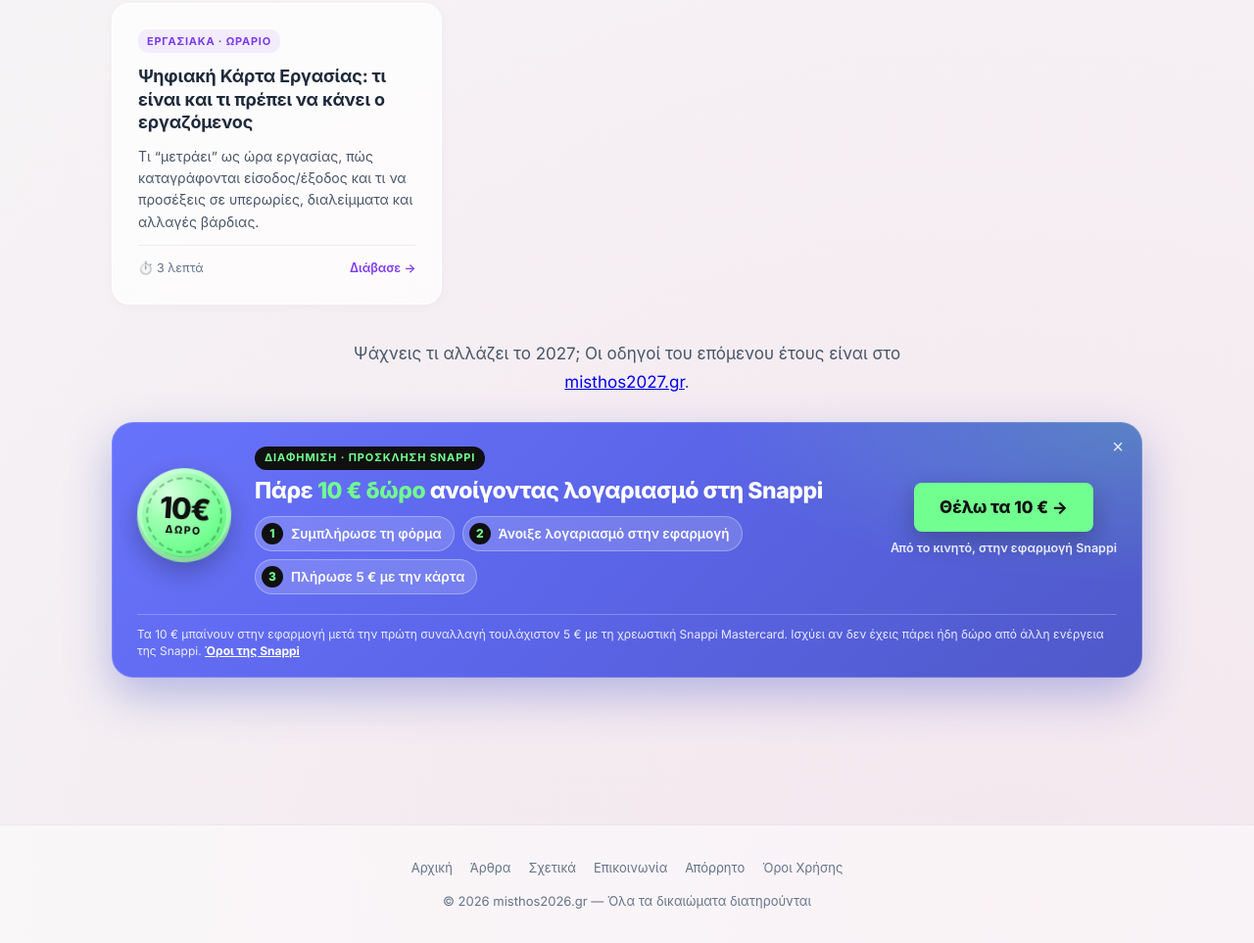
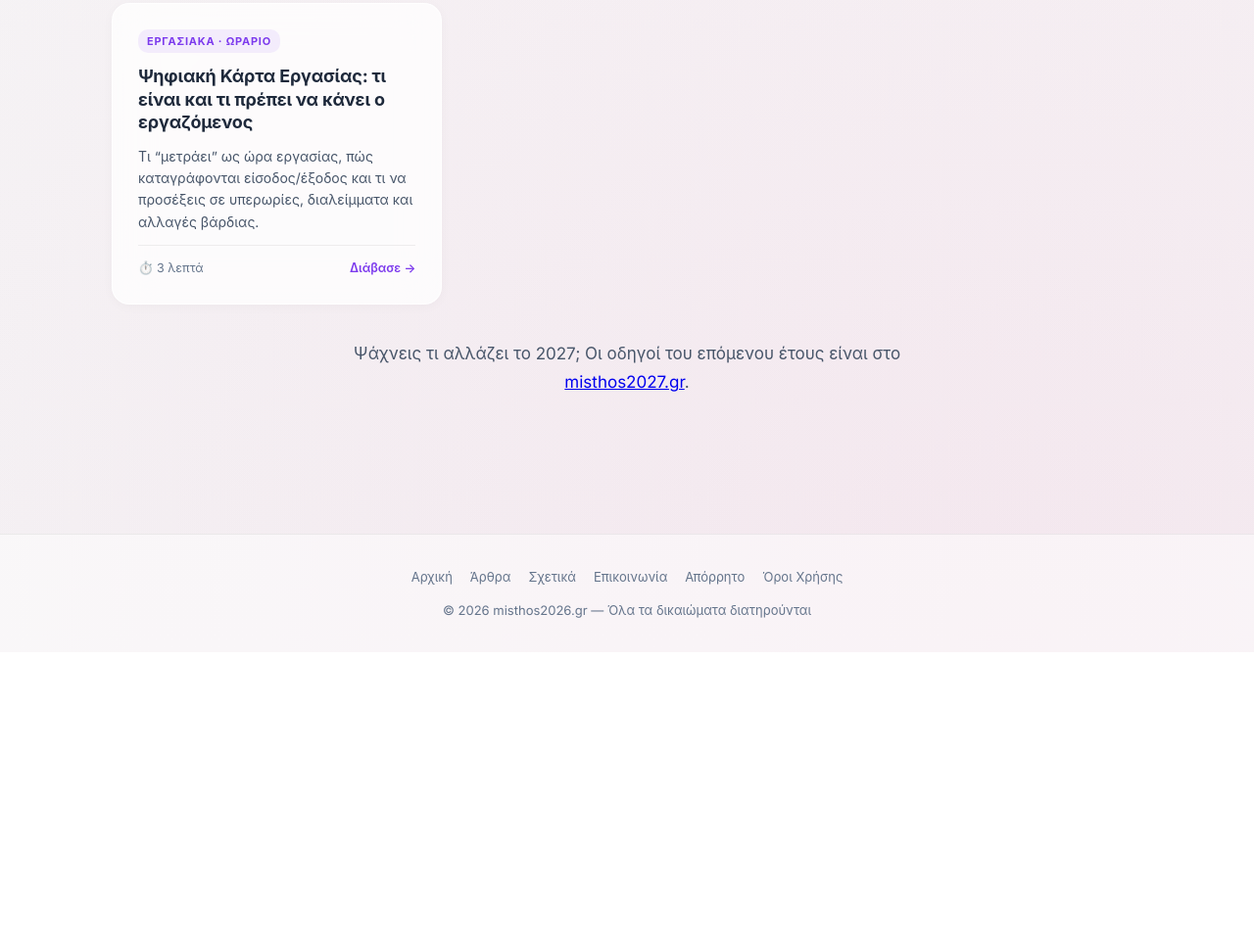
Before and after one commit to billck2/misthos-calc, a plain HTML site: page articles/index.html in a window 1280 px wide. Shown: the part 2286-3249 px from the top of the page at 98% size. After the commit the page ends 2952 px from the top, so only its background shows below. Drawn offline with Linux system fonts and the light colour scheme.

Commit message:
Χωρίς το μπάνερ Snappi: σβήστηκε το site.js και η ενότητα του στην πολιτική απορρήτου
Co-Authored-By: Claude Opus 5.5 <noreply@anthropic.com>

```diff
--- a/articles/index.html
+++ b/articles/index.html
@@ -239,6 +239,5 @@ h1{font-size:clamp(34px,5.5vw,48px);font-weight:800;line-height:1.1;letter-spaci
   <div class="footer-links"><a href="/">Αρχική</a><a href="/articles/">Άρθρα</a><a href="/about.html">Σχετικά</a><a href="/contact.html">Επικοινωνία</a><a href="/privacy-policy.html">Απόρρητο</a><a href="/terms.html">Όροι Χρήσης</a></div>
   © 2026 misthos2026.gr — Όλα τα δικαιώματα διατηρούνται
 </footer>
-<script defer src="/site.js?v=8"></script>
 </body>
 </html>
--- a/site.js
+++ /dev/null
@@ -1,152 +0,0 @@
-/*
- * Μπάνερ πρόσκλησης της Snappi (από 17/11/2026, εντολή ιδιοκτήτη: «να βγει τελείως
- * η διαφήμιση WorkFactor και να μπει για Snappi»). Το ίδιο αρχείο τρέχει στο
- * misthos2026.gr και στο misthos2027.gr.
- *
- * Η προσφορά, όπως τη γράφει η σελίδα της Snappi (ελέγχθηκε 17/11/2026): ο φίλος
- * που μπαίνει με τον σύνδεσμο παίρνει 10 € στην εφαρμογή, αφού συμπληρώσει τη
- * φόρμα, ανοίξει λογαριασμό και κάνει μία συναλλαγή τουλάχιστον 5 € με τη χρεωστική
- * Snappi Mastercard· όχι αν έχει πάρει ήδη δώρο από άλλη ενέργεια της Snappi.
- * Αν αλλάξει η προσφορά, άλλαξε τα κείμενα εδώ και τον αριθμό ?v= σε όλες τις σελίδες.
- *
- * Μία κάρτα μέσα στη σελίδα, για όλους: κάτω από τα αποτελέσματα στους υπολογιστές,
- * πριν από το δεύτερο κεφάλαιο στα άρθρα. Κανένα πλαίσιο πάνω από το περιεχόμενο,
- * καμία μέτρηση, κανένα εξωτερικό αρχείο. Σημειώνεται ως διαφήμιση και ο σύνδεσμος
- * έχει rel="sponsored". Το «×» την κρύβει για 7 ημέρες.
- */
-(function () {
-  var REF = "https://refer.snappibank.com/refer-a-friend-referred-gr?referralCode=beqf42o&refSource=copy";
-  var TERMS = "https://www.snappibank.com/el/refer-a-friend-referred-oroi/";
-  var KEY = "sn-ad-closed";
-  var DAY = 24 * 60 * 60 * 1000;
-
-  try {
-    if (Date.now() - Number(localStorage.getItem(KEY) || 0) < 7 * DAY) return;
-  } catch (e) {}
-
-  /*
-   * «&» = .sn-ad.sn-ad: διπλή κλάση, ώστε οι κανόνες των άρθρων (π.χ. .article-card p,
-   * a με υπογράμμιση) να μην αλλάζουν χρώματα και μεγέθη μέσα στο μπάνερ.
-   * Η διάταξη αλλάζει με το πλάτος του ίδιου του μπάνερ (container query), όχι της οθόνης:
-   * μέσα σε άρθρο είναι στενό ακόμη και σε μεγάλη οθόνη.
-   */
-  var CSS = (
-    "&{position:relative;box-sizing:border-box;display:block;max-width:1160px;margin:26px auto 10px;padding:24px 26px 18px;" +
-    "border-radius:22px;overflow:hidden;color:#fff;font-family:inherit;font-size:15px;line-height:1.45;text-align:left;" +
-    "container-type:inline-size;" +
-    "background:radial-gradient(60% 90% at 100% 0%,rgba(113,255,143,.22) 0%,rgba(113,255,143,0) 70%)," +
-    "linear-gradient(135deg,#6873fc 0%,#5c66ea 45%,#4f59c8 100%);" +
-    "box-shadow:0 18px 46px rgba(79,89,200,.38),inset 0 0 0 1px rgba(255,255,255,.14)}" +
-    "& *{box-sizing:border-box}" +
-    "& p,& ol,& li{margin:0;padding:0;font-family:inherit;line-height:1.4;letter-spacing:normal}" +
-    "& .sn-in{display:flex;flex-wrap:wrap;align-items:center;gap:18px 24px}" +
-    /* Το κέρμα των 10 € */
-    "& .sn-coin{flex:none;position:relative;width:96px;height:96px;border-radius:50%;display:flex;flex-direction:column;" +
-    "align-items:center;justify-content:center;color:#101010;" +
-    "background:radial-gradient(circle at 32% 28%,#d6ffde 0%,#9dffb1 30%,#71ff8f 62%,#3fd862 100%);" +
-    "box-shadow:inset 0 -6px 0 rgba(16,16,16,.12),inset 0 0 0 5px rgba(255,255,255,.35),0 10px 26px rgba(16,16,16,.28);" +
-    "animation:sn-float 3.2s ease-in-out infinite}" +
-    "& .sn-coin:before{content:'';position:absolute;inset:9px;border-radius:50%;border:2px dashed rgba(16,16,16,.28)}" +
-    "& .sn-coin-amt{font-size:30px;font-weight:900;letter-spacing:-.04em;line-height:1}" +
-    "& .sn-coin-lbl{margin-top:3px;font-size:10.5px;font-weight:800;letter-spacing:.14em;line-height:1}" +
-    "@keyframes sn-float{0%,100%{transform:translateY(0) rotate(-4deg)}50%{transform:translateY(-5px) rotate(4deg)}}" +
-    /* Κείμενο */
-    "& .sn-main{flex:1 1 320px;min-width:0}" +
-    "& .sn-tag{display:inline-block;margin:0 0 8px;padding:4px 10px;border-radius:999px;background:#101010;" +
-    "font-size:11px;font-weight:700;letter-spacing:.08em;text-transform:uppercase;color:#71ff8f}" +
-    "& .sn-title{margin:0 0 12px;padding-right:22px;font-size:23px;font-weight:800;letter-spacing:-.02em;line-height:1.2;color:#fff}" +
-    "& .sn-title b{color:#71ff8f;font-weight:800}" +
-    "& .sn-steps{display:flex;flex-wrap:wrap;gap:8px;list-style:none;counter-reset:sn}" +
-    "& .sn-steps li{counter-increment:sn;display:flex;align-items:center;gap:8px;padding:6px 12px 6px 6px;border-radius:999px;" +
-    "background:rgba(255,255,255,.16);border:1px solid rgba(255,255,255,.3);font-size:13.5px;font-weight:600;color:#fff;" +
-    "list-style:none}" +
-    "& .sn-steps li:before{content:counter(sn);flex:none;width:22px;height:22px;border-radius:50%;display:flex;align-items:center;" +
-    "justify-content:center;background:#101010;color:#71ff8f;font-size:12px;font-weight:900}" +
-    /* Κουμπί */
-    "& .sn-side{flex:0 1 auto;text-align:center}" +
-    "& .sn-go{display:inline-block;padding:15px 26px;border-radius:8px;font-size:17px;font-weight:800;line-height:1.2;white-space:nowrap;" +
-    "text-decoration:none!important;border:0!important;color:#101010!important;background:#71ff8f;" +
-    "box-shadow:0 10px 24px rgba(16,16,16,.28);" +
-    "transition:transform .12s ease,background .12s ease;animation:sn-nudge 1.2s ease-in-out 1.5s 2}" +
-    "& .sn-go:hover{background:#8dffa5;transform:translateY(-1px)}" +
-    "& .sn-go:focus-visible{outline:0;box-shadow:0 0 0 3px rgba(113,255,143,.45),0 10px 24px rgba(16,16,16,.28)}" +
-    "@keyframes sn-nudge{0%,100%{transform:scale(1)}50%{transform:scale(1.05)}}" +
-    "& .sn-sub{display:block;margin-top:8px;font-size:12.5px;font-weight:600;color:rgba(255,255,255,.88)}" +
-    /* Ψιλά γράμματα */
-    "& .sn-fine{flex:1 1 100%;margin:2px 0 0;padding-top:12px;border-top:1px solid rgba(255,255,255,.25);font-size:12px;" +
-    "color:rgba(255,255,255,.88)}" +
-    "& .sn-fine a{color:#fff!important;text-decoration:underline!important;border:0!important;font-weight:700}" +
-    "& .sn-x{position:absolute;top:10px;right:10px;z-index:1;width:30px;height:30px;padding:0;border:0;border-radius:50%;" +
-    "background:transparent;color:rgba(255,255,255,.85);font-size:20px;line-height:1;cursor:pointer;box-shadow:none}" +
-    "& .sn-x:hover{background:rgba(16,16,16,.18);color:#fff}" +
-    /* Στενό μπάνερ (κινητό, ή μέσα σε άρθρο): όλα το ένα κάτω από το άλλο, στη μέση */
-    "@container (max-width:560px){" +
-    "& .sn-in{flex-direction:column;align-items:stretch;gap:14px;text-align:center}" +
-    "& .sn-coin{align-self:center;width:84px;height:84px}& .sn-coin:before{inset:8px}" +
-    "& .sn-coin-amt{font-size:26px}& .sn-coin-lbl{font-size:9.5px}" +
-    "& .sn-main{flex:none}& .sn-title{padding:0 6px;font-size:21px}" +
-    "& .sn-steps{flex-direction:column;align-items:stretch;text-align:left}" +
-    "& .sn-steps li{border-radius:12px;padding:8px 12px 8px 8px}" +
-    "& .sn-side{flex:none}& .sn-go{display:block;text-align:center;white-space:normal}" +
-    "& .sn-fine{text-align:left}}" +
-    "@media(max-width:640px){&{padding:22px 16px 16px;margin-top:22px}}" +
-    "@media(prefers-reduced-motion:reduce){& .sn-coin,& .sn-go{animation:none}}"
-  ).split("&").join(".sn-ad.sn-ad");
-
-  function build() {
-    var box = document.createElement("aside");
-    box.className = "sn-ad";
-    box.setAttribute("aria-label", "Διαφήμιση: πρόσκληση Snappi");
-    box.innerHTML =
-      '<button type="button" class="sn-x" aria-label="Κλείσιμο">×</button>' +
-      '<div class="sn-in">' +
-      '<div class="sn-coin" aria-hidden="true"><span class="sn-coin-amt">10€</span><span class="sn-coin-lbl">ΔΩΡΟ</span></div>' +
-      '<div class="sn-main">' +
-      '<p class="sn-tag">Διαφήμιση · Πρόσκληση Snappi</p>' +
-      '<p class="sn-title">Πάρε <b>10 € δώρο</b> ανοίγοντας λογαριασμό στη Snappi</p>' +
-      '<ol class="sn-steps"><li>Συμπλήρωσε τη φόρμα</li><li>Άνοιξε λογαριασμό στην εφαρμογή</li>' +
-      "<li>Πλήρωσε 5 € με την κάρτα</li></ol>" +
-      "</div>" +
-      '<div class="sn-side"><a class="sn-go" href="' + REF + '" target="_blank" rel="sponsored noopener">Θέλω τα 10 € →</a>' +
-      '<span class="sn-sub">Από το κινητό, στην εφαρμογή Snappi</span></div>' +
-      '<p class="sn-fine">Τα 10 € μπαίνουν στην εφαρμογή μετά την πρώτη συναλλαγή τουλάχιστον 5 € με τη χρεωστική ' +
-      "Snappi Mastercard. Ισχύει αν δεν έχεις πάρει ήδη δώρο από άλλη ενέργεια της Snappi. " +
-      '<a href="' + TERMS + '" target="_blank" rel="noopener nofollow">Όροι της Snappi</a></p>' +
-      "</div>";
-
-    box.querySelector(".sn-x").addEventListener("click", function () {
-      try { localStorage.setItem(KEY, String(Date.now())); } catch (e) {}
-      if (box.parentNode) box.parentNode.removeChild(box);
-    });
-    return box;
-  }
-
-  /* Στους υπολογιστές: κάτω από φόρμα και αποτελέσματα. Στα άρθρα: πριν από το δεύτερο κεφάλαιο. */
-  function place(box) {
-    var results = document.getElementById("results");
-    if (results) {
-      var grid = results.closest(".grid") || results.parentNode;
-      if (grid && grid.parentNode) return grid.parentNode.insertBefore(box, grid.nextSibling);
-    }
-    var article = document.querySelector("article");
-    if (article) {
-      var heads = article.querySelectorAll(":scope > h2");
-      var before = heads.length >= 2 ? heads[1] : heads[heads.length - 1];
-      if (before) return article.insertBefore(box, before);
-      return article.appendChild(box);
-    }
-    var main = document.querySelector("main");
-    if (main) main.appendChild(box);
-  }
-
-  function run() {
-    if (document.querySelector(".sn-ad")) return;
-    var style = document.createElement("style");
-    style.textContent = CSS;
-    document.head.appendChild(style);
-    place(build());
-  }
-
-  if (document.readyState === "loading") document.addEventListener("DOMContentLoaded", run);
-  else run();
-})();
```
Also changed, not shown: about.html (+0 -1 lines), articles/argies-ellada-2026.html (+0 -1 lines), articles/doro-xristougennon-pasxa-2026.html (+0 -1 lines), articles/epidoma-adeias-2026.html (+0 -1 lines), articles/epidoma-anergias-2026.html (+0 -1 lines), articles/forologiki-klimaka-2026.html (+0 -1 lines), articles/katharos-misthos-odigos.html (+0 -1 lines), articles/katotatos-misthos-2026.html (+0 -1 lines), articles/misthos-dimosion-ypallilon-2026.html (+0 -1 lines), articles/misthos-ekpaideftikon-2026.html (+0 -1 lines), articles/mpokaki-freelancer-2026.html (+0 -1 lines), articles/psifiaki-karta-16-noemvriou-2026.html (+0 -1 lines), articles/psifiaki-karta-ergani.html (+0 -1 lines), articles/titlos-ktisis-2026.html (+0 -1 lines), 3 more files.
